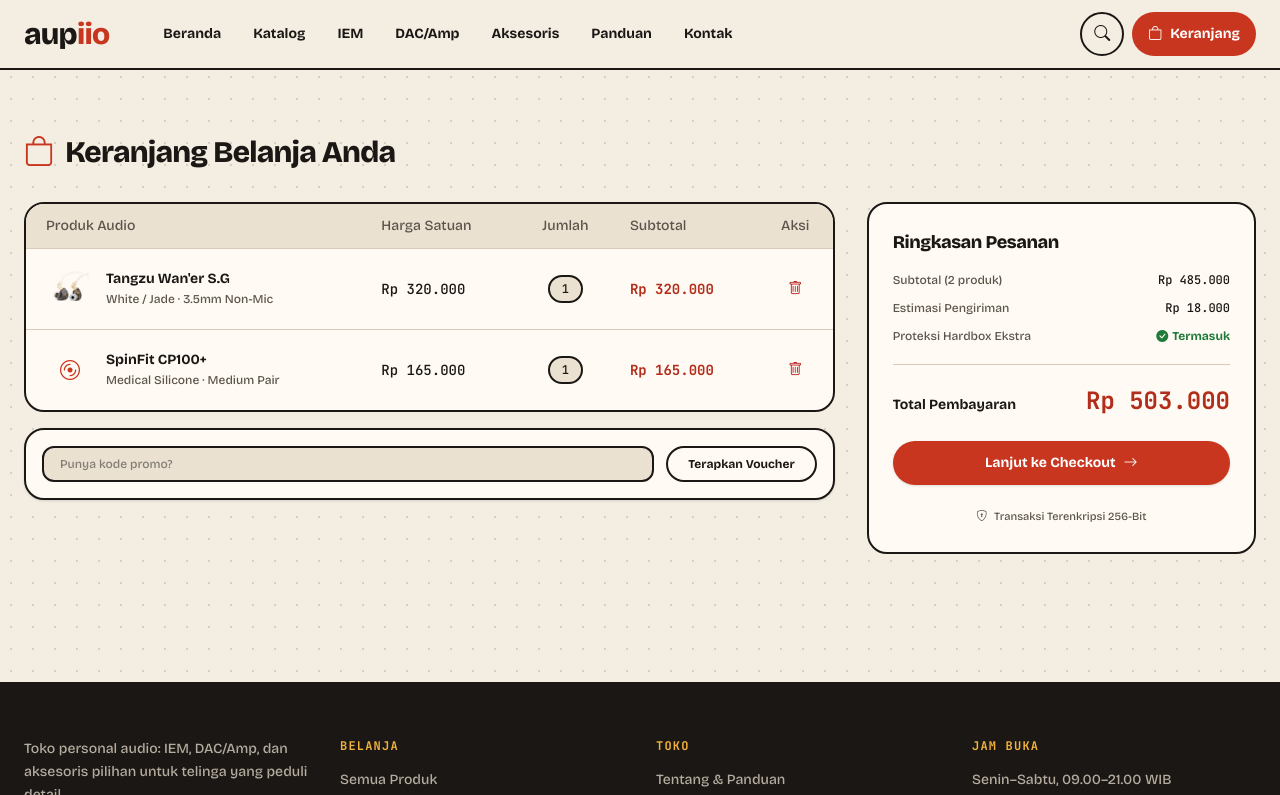
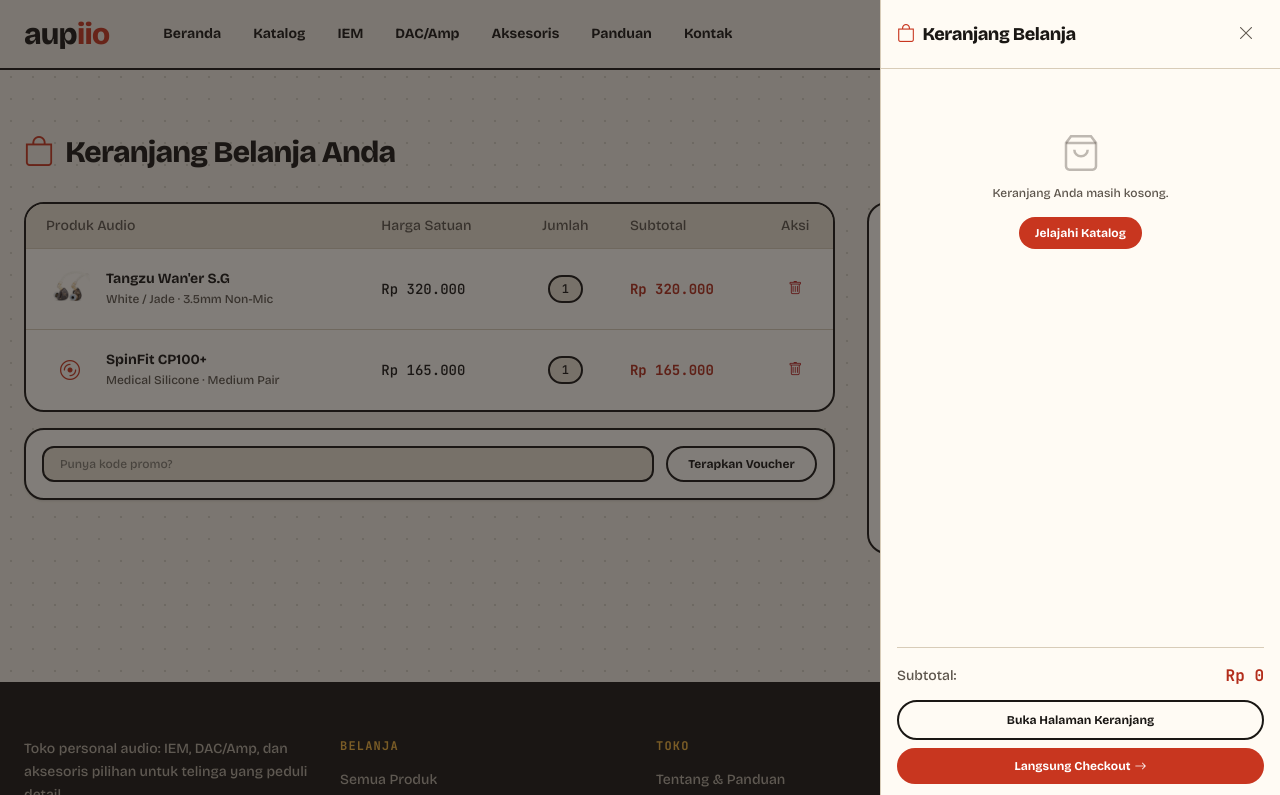
Before and after one commit to arrxz/aupiio, a website built with Vite: page cart.html in a window 1280 px wide. Both pictures are taken after a click on the button "Keranjang". Shown: the top 795 px of the page. Built offline with nearby package versions, Linux system fonts and the light colour scheme.

Commit message:
fix(cart): add missing #miniCart offcanvas dialog on cart.html

```diff
--- a/cart.html
+++ b/cart.html
@@ -235,6 +235,31 @@
       </div>
     </main>
 
+    <!-- Mini-Cart Offcanvas (<dialog> + data-lenis-prevent) -->
+    <dialog class="fixed inset-y-0 m-0 h-dvh max-h-none w-[min(400px,100vw)] max-w-none flex-col p-0 open:flex right-0 left-auto border-l border-line bg-surface text-ink" id="miniCart" aria-labelledby="miniCartLabel" data-lenis-prevent>
+      <div class="flex items-center justify-between border-b border-line p-4">
+        <h3 id="miniCartLabel" class="font-display text-lg font-extrabold tracking-tight text-ink flex items-center gap-2"><i class="bi bi-bag text-accent"></i> Keranjang Belanja</h3>
+        <button type="button" class="flex h-9 w-9 items-center justify-center rounded-btn text-ink-muted transition hover:bg-surface-2 hover:text-ink" data-dismiss="offcanvas" aria-label="Tutup"><i class="bi bi-x-lg" aria-hidden="true"></i></button>
+      </div>
+      <div class="grow overflow-y-auto flex flex-col justify-between p-4" data-lenis-prevent>
+        <div id="miniCartBody" class="flex flex-col gap-3"></div>
+        <div class="border-t border-line pt-4">
+          <div class="flex items-center justify-between mb-3 text-sm">
+            <span class="text-ink-muted">Subtotal:</span>
+            <span id="miniCartSubtotal" class="font-mono text-base font-semibold text-accent-strong">Rp 0</span>
+          </div>
+          <div class="flex flex-col gap-2">
+            <a href="cart.html" class="inline-flex w-full items-center justify-center rounded-btn border-2 border-ink py-2.5 text-xs font-semibold text-ink transition hover:border-accent hover:text-accent-strong">
+              Buka Halaman Keranjang
+            </a>
+            <a href="checkout.html" class="inline-flex w-full items-center justify-center rounded-btn bg-accent py-2.5 text-xs font-semibold text-accent-ink transition hover:bg-accent-hover">
+              Langsung Checkout <i class="bi bi-arrow-right ml-1"></i>
+            </a>
+          </div>
+        </div>
+      </div>
+    </dialog>
+
     <!-- Footer (sama di semua halaman) -->
     <footer class="mt-16 bg-band text-band-muted">
       <div class="mx-auto max-w-[1600px] px-4 pt-14 sm:px-6">
```
